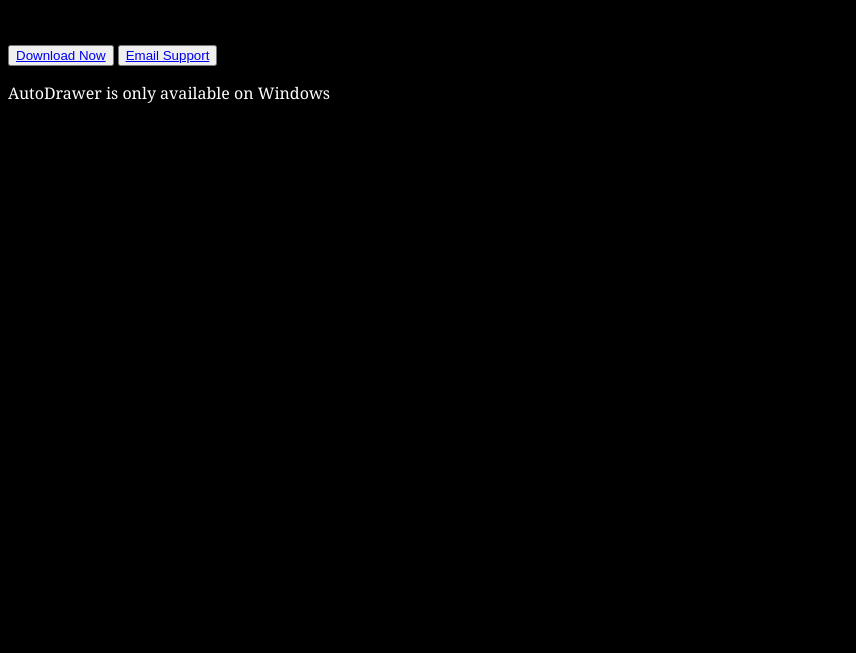
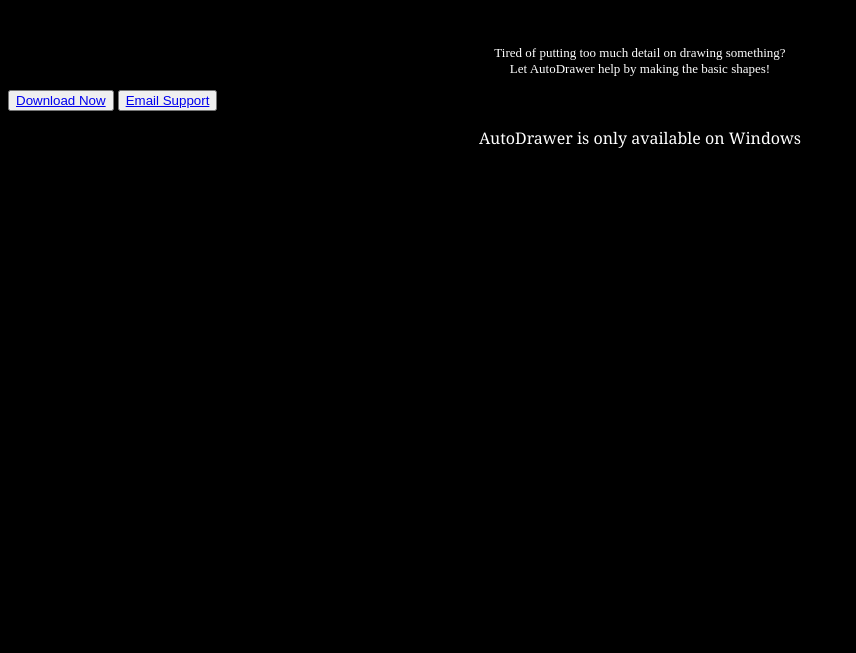
Before and after one commit to AndromedaDeveloper/Autodrawer, a plain HTML site: page index.html in a window 1280 px wide. Shown: the part 147-800 px from the top of the page, without its empty margins (0-856 px from the left). Drawn offline with Linux system fonts and the light colour scheme.

Commit message:
Adding a new textfield

```diff
--- a/index.html
+++ b/index.html
@@ -10,6 +10,7 @@
 </head>
 <body>
     <p><p class="name">AutoDrawer</p>
+    <p><p class="slogan">Tired of putting too much detail on drawing something? <br> Let AutoDrawer help by making the basic shapes!</p>
     <button class="download_now"><a href="https://andromedadeveloper.github.io/Autodrawer/AutoDrawer.exe">Download Now</a></button>
     <button class="EmailUsButton"><a href="mailto:info.andromedadevelopers@yahoo.com">Email Support</a></button>
     <p><p class="Info">AutoDrawer is only available on Windows</p>
--- a/main.css
+++ b/main.css
@@ -16,17 +16,27 @@ body{
     line-height: 58px;
     display: flex;
     align-items: center;
-    text-align: center;
 
     color: #FFFFFF;
+    text-align: center;
 }
 .EmailUsButton{
-    position: left;
+    position: center;
     color: black;
+    text-align: center;
+    align-items: center;
+    align-self: center;
 }
 .Info{
     color: white;
     font-size: medium;
     font-family: Cambria, Cochin, Georgia, Times, 'Times New Roman', serif;
+    text-align: center;
 
 }
+.slogan{
+    color: white;
+    font-size: small;
+    position: top;
+    text-align: center;
+}
```
